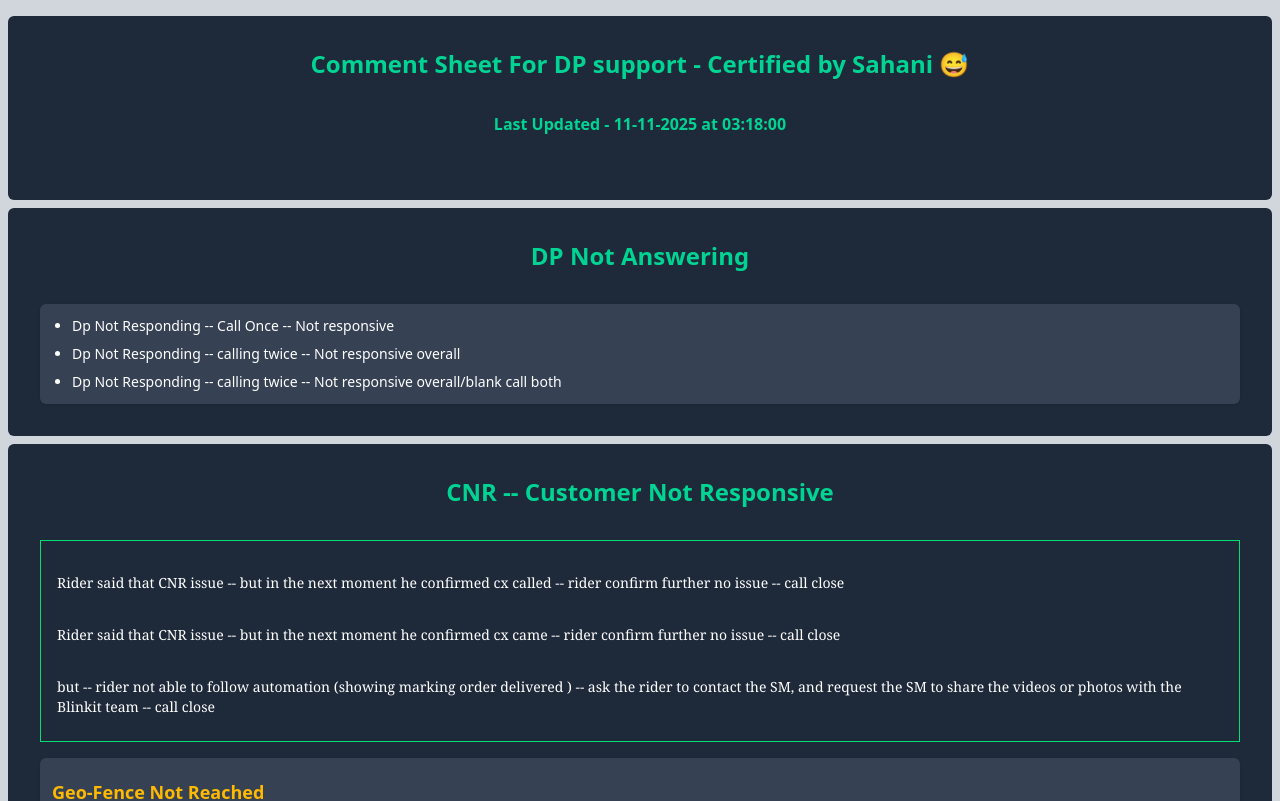
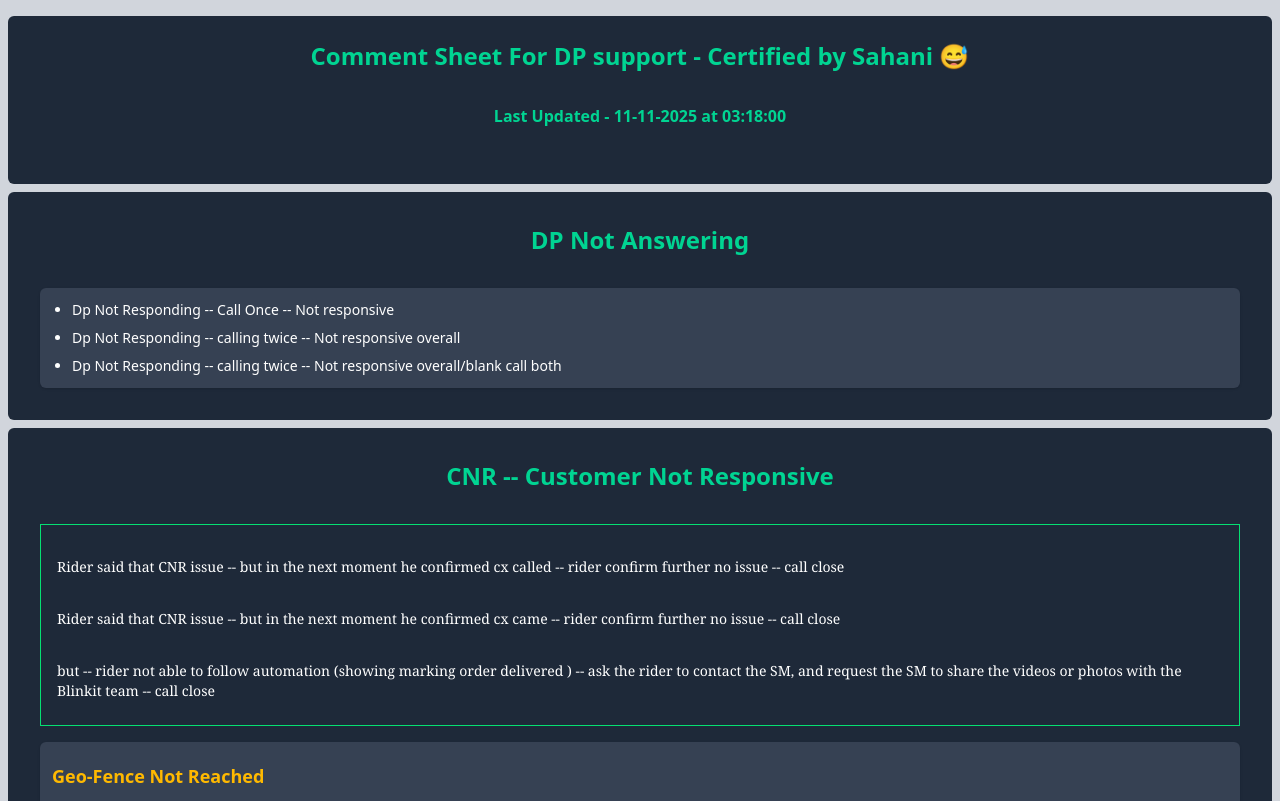
Before and after one commit to Code-with-Sahani/Blinket-DP, a React (Vite) app: page / in a window 1280 px wide. Shown: the top 801 px of the page. Built offline with nearby package versions, Linux system fonts and the light colour scheme.

Commit message:
Update App.jsx

```diff
--- a/src/App.jsx
+++ b/src/App.jsx
@@ -17,7 +17,7 @@ const App = () => {
   return (
     <div className='h-full w-full bg-gray-300 text-white pt-2'>
 
-       <div className="m-2 p-4 bg-gray-800 text-white rounded-md md:p-6 lg:p-8">
+       <div className="m-2 p-2 bg-gray-800 text-white rounded-md md:p-4 lg:p-6">
         <h2 className="text-center text-2xl font-bold text-emerald-400 mb-8">Comment Sheet For DP support - Certified by Sahani &#128517;</h2>
 
          <h2 className="text-center text-base font-semibold text-emerald-400 mb-8">Last Updated - 11-11-2025 at 03:18:00</h2>
```
